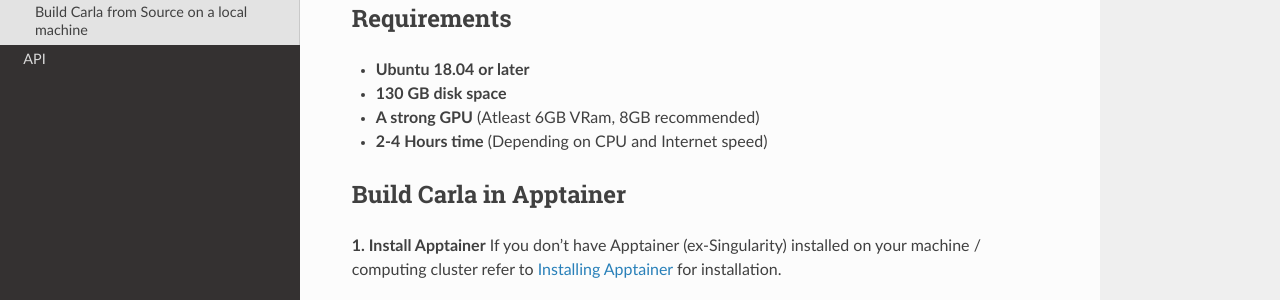
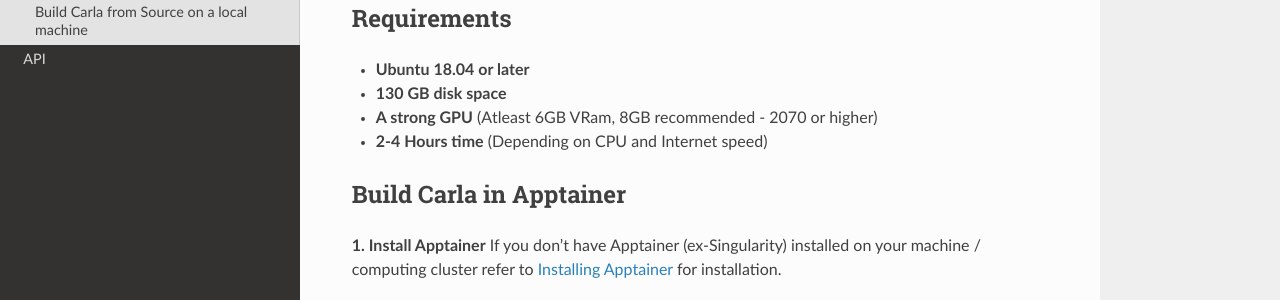
Before and after one commit to KaiPonel/UMDRacingSIM, a Sphinx documentation site: the page built from docs/source/Setup.rst, in a window 1280 px wide and 900 px high. Shown: the part 254-554 px from the top of the window. Built offline with Sphinx 7.4.7 and the Read the Docs theme 2.0.0, drawn with Linux system fonts in a browser that asks for light colours.

Commit message:
Update Setup.rst

```diff
--- a/docs/source/Setup.rst
+++ b/docs/source/Setup.rst
@@ -7,7 +7,7 @@
 ------------
 - **Ubuntu 18.04 or later**
 - **130 GB disk space**
-- **A strong GPU** (Atleast 6GB VRam, 8GB recommended)
+- **A strong GPU** (Atleast 6GB VRam, 8GB recommended - 2070 or higher)
 - **2-4 Hours time** (Depending on CPU and Internet speed)
 
 Build Carla in Apptainer
```
